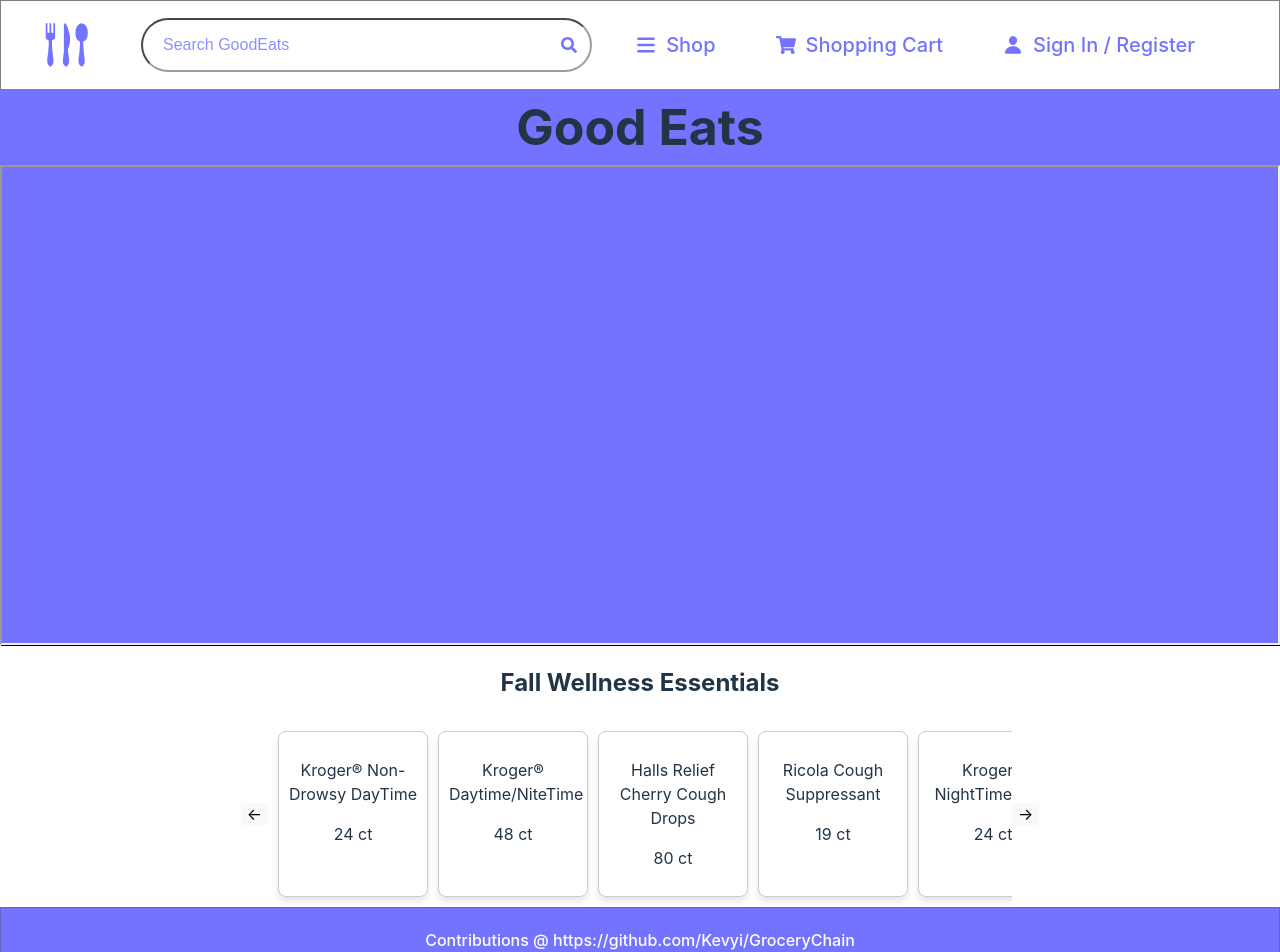
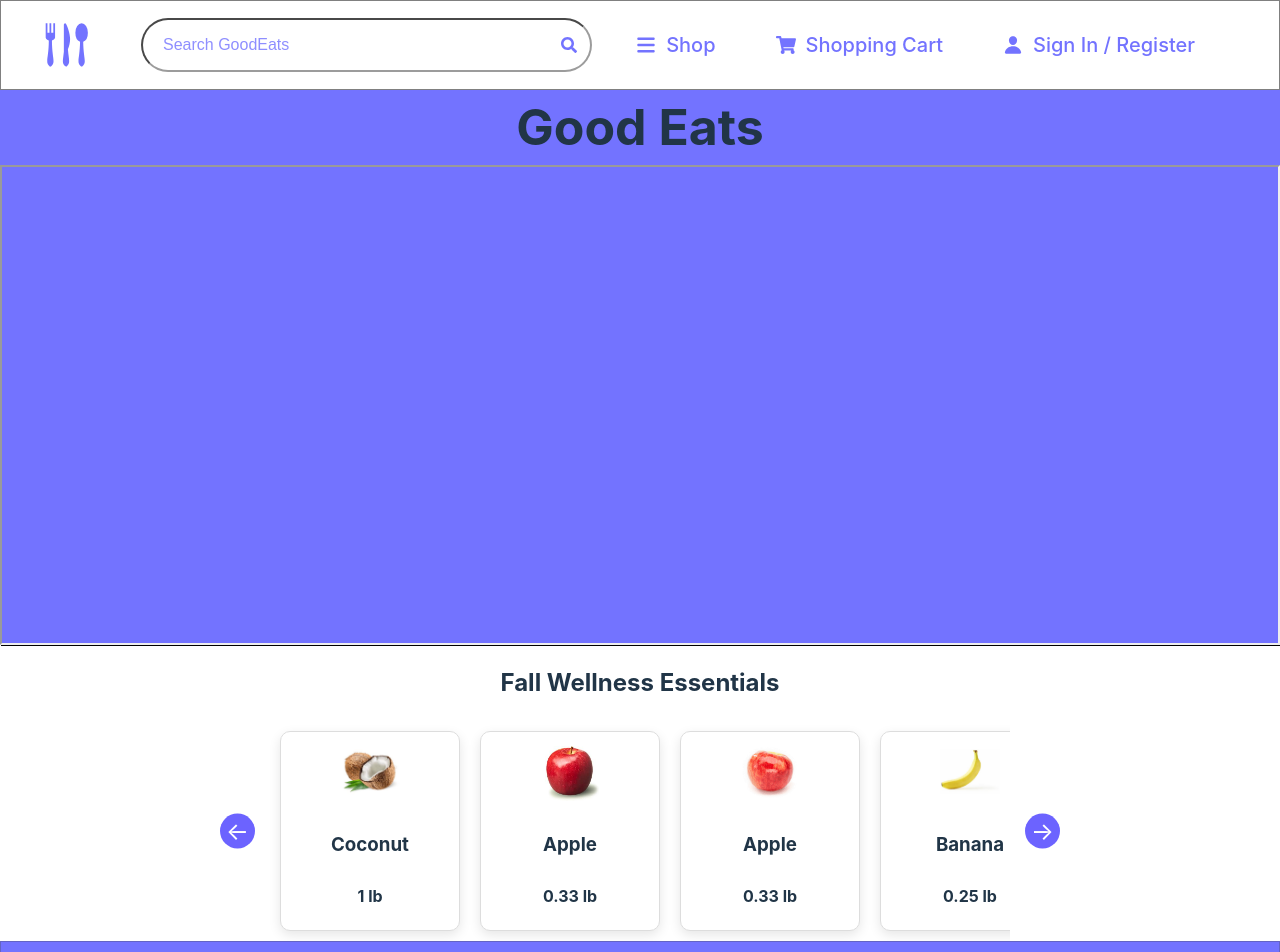
Before and after one commit to Kevyi/GroceryChain, a React (Vite) app in the folder Grocery Website/: page /home in a window 1280 px wide. Shown: the top 952 px of the page. Built offline with nearby package versions, Linux system fonts and the light colour scheme; no server answers.

Commit message:
Refines scrolling left to right with product items

```diff
--- a/Grocery Website/src/components/Carousel.jsx
+++ b/Grocery Website/src/components/Carousel.jsx
@@ -1,62 +1,38 @@
 import React, { useRef } from 'react';
+import products from '../pages/Product.jsx';
 import styles from './componentsStyle/carousel.module.css';
 
-
-export default function Carousel(){
-
-    const items = [
-        {name: 'Kroger® Non-Drowsy DayTime', quantity: '24 ct' },
-        {name: 'Kroger® Daytime/NiteTime', quantity: '48 ct' },
-        {name: 'Halls Relief Cherry Cough Drops', quantity: '80 ct' },
-        {name: 'Ricola Cough Suppressant', quantity: '19 ct' },
-        {name: 'Kroger® NightTime Cold', quantity: '24 ct' },
-        {name: 'Ricola Cough Suppressant', quantity: '21 ct' },
-        {name: 'Kroger® Maximum Strength', quantity: '24 ct' },
-        {name: 'Kroger® Maximum Strength', quantity: '24 ct' },
-        {name: 'Kroger® Maximum Strength', quantity: '24 ct' },
-
-        // Add more items as needed
-      ];
-
-
+export default function Carousel() {
+    const limitedProducts = [...products.slice(0,8)];
     const carouselRef = useRef(null);
 
-
     const scrollLeft = () => {
-          carouselRef.current.scrollBy({ left: -200, behavior: 'smooth' });
+        const scrollAmount = 120 + 20; // Item width + gap
+        carouselRef.current.scrollBy({ left: -scrollAmount, behavior: 'smooth' });
     };
 
     const scrollRight = () => {
-          carouselRef.current.scrollBy({ left: 200, behavior: 'smooth' });
+        const scrollAmount = 120 + 20; // Item width + gap
+        carouselRef.current.scrollBy({ left: scrollAmount, behavior: 'smooth' });
     };
 
-    return(<>
-
-
-
-      <div className={styles["carousel-wrapper"]}>
-        <button className= {styles["carousel-button left"]} onClick={scrollLeft}>
+    return (
+        <div className={styles.carouselWrapper}>
+            <button className={`${styles.carouselButton} ${styles.left}`} onClick={scrollLeft}>
                 &#8592;
             </button>
-
-        <div className={styles["carousel"]} ref={carouselRef}>
-
-          {items.map((item, index) => (
-            <div key={index} className={styles["carousel-item"]}>
-              <p>{item.name}</p>
-              <p>{item.quantity}</p>
-
+            <div className={styles.carousel} ref={carouselRef}>
+                {limitedProducts.map((product, index) => (
+                    <div key={index} className={styles.carouselItem}>
+                        <img src={product.image} alt={product.title} className={styles.productImage} />
+                        <h3 className={styles.productTitle}>{product.title}</h3>
+                        <p className={styles.productWeight}>{product.weight} lb</p>
                     </div>
                 ))}
-
             </div>
-
-        <button className= {styles["carousel-button right"]} onClick={scrollRight}>
+            <button className={`${styles.carouselButton} ${styles.right}`} onClick={scrollRight}>
                 &#8594;
             </button>
         </div>
-
-
-
-    </>)
+    );
 }
--- a/Grocery Website/src/components/componentsStyle/carousel.module.css
+++ b/Grocery Website/src/components/componentsStyle/carousel.module.css
@@ -1,51 +1,86 @@
-
-  .carousel-wrapper {
+.carouselWrapper {
   display: flex;
   align-items: center;
-
+  position: relative;
+  overflow: visible; /* Make sure overflow is visible so buttons aren't cut off */
+  width: 80%; /* Adjust width to display 4 items comfortably */
+  max-width: 800px; /* Ensure it fits 4 items */
+  margin: auto;
+  padding: 0 30px; /* Add padding to give space for buttons */
 }
 
 .carousel {
   display: flex;
   overflow-x: auto;
   scroll-behavior: smooth;
-    width: 93vh;
+  gap: 20px;
   padding: 10px;
-    gap: 10px;
-    scrollbar-width: none; /* Hide scrollbar in Firefox */
+  scroll-snap-type: x mandatory;
+  -webkit-overflow-scrolling: touch;
 }
 
-  .carousel::-webkit-scrollbar {
-    display: none; /* Hide scrollbar in Chrome, Safari, and Opera */
+.carouselItem {
+  min-width: 180px; /* Adjust width to fit 4 items */
+  height: 200px; /* Adjust for desired square size */
+  display: flex;
+  flex-direction: column;
+  align-items: center;
+  justify-content: space-between;
+  background-color: white;
+  border: 1px solid #ddd;
+  border-radius: 10px;
+  box-shadow: 0 4px 12px rgba(0, 0, 0, 0.1);
+  padding: 10px;
+  scroll-snap-align: center;
 }
 
-  .carousel-item {
-    flex: 0 0 auto;
-    width: 150px;
-    border: 1px solid #ccc;
-    padding: 10px;
-    text-align: center;
-    background-color: #fff;
-    border-radius: 8px;
-    box-shadow: 0 4px 6px rgba(0, 0, 0, 0.1);
+.productImage {
+  width: 60px;
+  height: 60px;
+  object-fit: contain;
+  margin-bottom: 10px;
 }
 
-
-  .carousel-button {
-    font-size: 24px;
-    cursor: pointer;
-    border: none;
-    background-color: transparent;
-    color: #007bff;
-    padding: 0 15px;
+.productTitle {
+  font-weight: bold;
+  text-align: center;
+  margin-bottom: 5px;
+  height: 40px; /* Fixed height for title */
 }
 
-  .carousel-button.left {
-    position: absolute;
-    left: 0;
+.productWeight {
+  font-weight: bold;
+  text-align: center;
+  margin-top: auto; /* Align at the bottom */
+  height: 20px; /* Fixed height for weight */
 }
 
-  .carousel-button.right {
+.carouselButton {
+  background-color: #6c63ff;
+  color: white;
+  border: none;
+  border-radius: 50%;
+  width: 35px;
+  height: 35px;
+  font-size: 1.5em;
+  cursor: pointer;
+  display: flex;
+  align-items: center;
+  justify-content: center;
+  transition: background-color 0.3s ease;
   position: absolute;
-    right: 0;
+  top: 50%;
+  transform: translateY(-50%);
 }
+
+.carouselButton.left {
+  left: -20px; /* Move this further to the left */
+}
+
+.carouselButton.right {
+  right: -20px; /* Move this further to the right */
+}
+
+.carouselButton:hover {
+  background-color: #5a54cc;
+}
```
Lines whose indentation alone changed are shown as unchanged.
